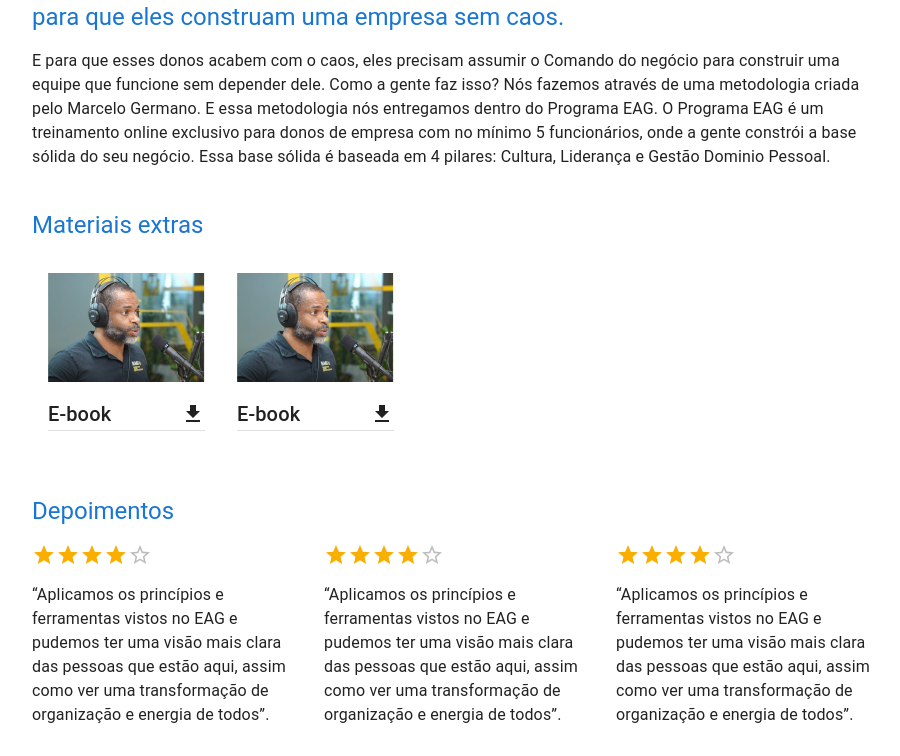
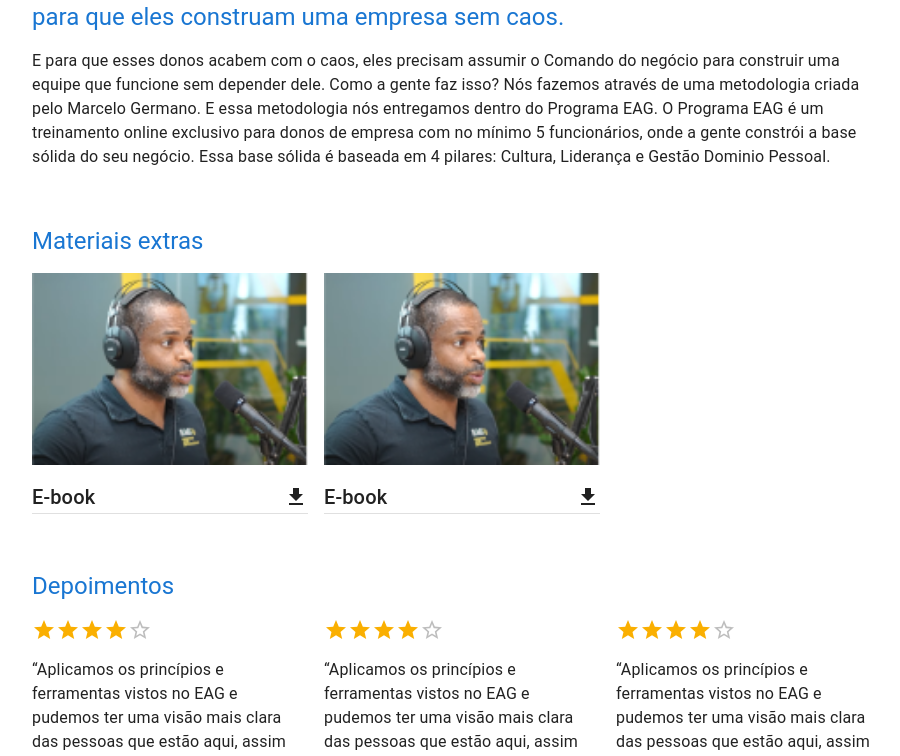
Before and after one commit to natan1506/template-landingpage-material-ui, a React (Create React App) app: page / in a window 1280 px wide. Shown: the part 1439-2195 px from the top of the page, without its empty margins (32-932 px from the left). Built offline with nearby package versions, Linux system fonts and the light colour scheme; the HTML template or start-up script is replaced by a standard one.

Commit message:
body template

```diff
--- a/src/Blog/Blog.jsx
+++ b/src/Blog/Blog.jsx
@@ -6,7 +6,6 @@
 import Box from '@mui/material/Box';
 
 import Card from '@mui/material/Card';
-// import CardActionArea from '@mui/material/CardActionArea';
 import CardContent from '@mui/material/CardContent';
 import CardMedia from '@mui/material/CardMedia';
 import Divider from '@mui/material/Divider';
@@ -78,10 +77,10 @@
   return (
     <ThemeProvider theme={theme}>
       <CssBaseline />
-      <Container>
         <main>
           <MainFeaturedPost post={mainFeaturedPost} />
           <Header title="Blog" sections={sections}/>
+          <Container>
             <Grid
               container
               spacing={3}
@@ -125,17 +124,15 @@
               spacing={3}
               sx={{ mb: 2 }}
             >
-            <Grid item lg={12} sm={12}>
+              <Grid item lg={12} sm={12} sx={{ my: 2 }}>
                 <Typography component="h5" variant="h5" color="primary" sx={{ mb: 2 }}>
                   Materiais extras
                 </Typography>
-              <Grid item xs={12} sm={12} sx={{ display: 'flex' }}>
-                <Card sx={{ display: 'flex', flexDirection: 'column', boxShadow: 0 }} >
-                  <CardContent sx={{ flex: 1 }}>
-                    <CardMedia
-                      component="img"
+                <Grid container spacing={2} item xs={12} sm={12} sx={{ display: 'flex' }}>
+                  <Grid item xm={12} md={6} lg={3} sx={{ display: 'flex', flexDirection: 'column' }} >
+                      <img
                         sx={{ width: '100%', display: { sm: 'block' } }}
-                      image={ImgExtra}
+                        src={ImgExtra}
                         alt="imagem extra"
                       />
                       <Grid container sx={{ mt: 2, display: "flex", justifyContent: "space-between" }}>
@@ -145,14 +142,11 @@
                         <DownloadIcon size="small" sx={{ alignSelf: 'center' }} />
                       </Grid>
                       <Divider />
-                  </CardContent>
-                </Card>
-                <Card sx={{ display: 'flex', flexDirection: 'column', boxShadow: 0 }} >
-                  <CardContent sx={{ flex: 1 }}>
-                    <CardMedia
-                      component="img"
+                  </Grid>
+                  <Grid item xm={12} md={6} lg={3} sx={{ display: 'flex', flexDirection: 'column' }} >
+                    <img
                       sx={{ width: '100%', display: { sm: 'block' } }}
-                      image={ImgExtra}
+                      src={ImgExtra}
                       alt="imagem extra"
                     />
                     <Grid container sx={{ mt: 2, display: "flex", justifyContent: "space-between" }}>
@@ -162,8 +156,7 @@
                       <DownloadIcon size="small" sx={{ alignSelf: 'center' }} />
                     </Grid>
                     <Divider />
-                  </CardContent>
-                </Card>
+                  </Grid>
                 </Grid>
               </Grid>
               <Grid item lg={12} sm={12} sx={{ my: 2 }}>
@@ -361,8 +354,8 @@
                 </Grid>
               </Grid>
             </Grid>
+          </Container>
         </main>
-      </Container>
     </ThemeProvider>
   );
 }
--- a/src/Blog/FeaturedPost.jsx
+++ b/src/Blog/FeaturedPost.jsx
@@ -2,7 +2,6 @@
 import Typography from '@mui/material/Typography';
 import Grid from '@mui/material/Grid';
 import Box from '@mui/material/Box';
-import CardActionArea from '@mui/material/CardActionArea';
 import CardContent from '@mui/material/CardContent';
 import WallpaperIcon from '@mui/icons-material/Wallpaper';
 
@@ -11,7 +10,6 @@
 
   return (
     <Grid item xs={12} md={4} lg={3}>
-      <CardActionArea component="a" href="#">
       <Box sx={{ display: 'flex', flexDirection: 'column' }}>
         <CardContent sx={{ flex: 1 }}>
           <Box sx={{ mb: 2 }}>
@@ -27,7 +25,6 @@
           </Box>
         </CardContent>
       </Box>
-      </CardActionArea>
     </Grid>
   );
 }
--- a/src/Blog/Header.jsx
+++ b/src/Blog/Header.jsx
@@ -10,7 +10,7 @@
       <Toolbar
         component="nav"
         variant="dense"
-        sx={{ backgroundColor:  'primary.main', mt: -4}}
+        sx={{ backgroundColor:  'primary.main', mt: -4, color: "white"}}
       >
         {sections.map((section) => (
           <Link
```
Lines whose indentation alone changed are shown as unchanged.
